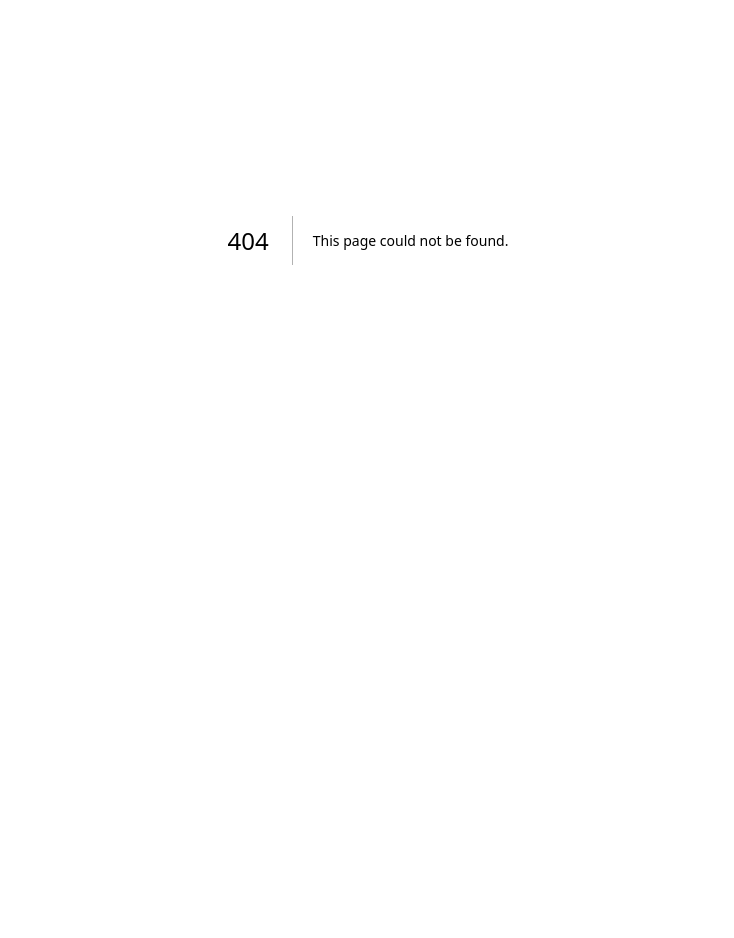
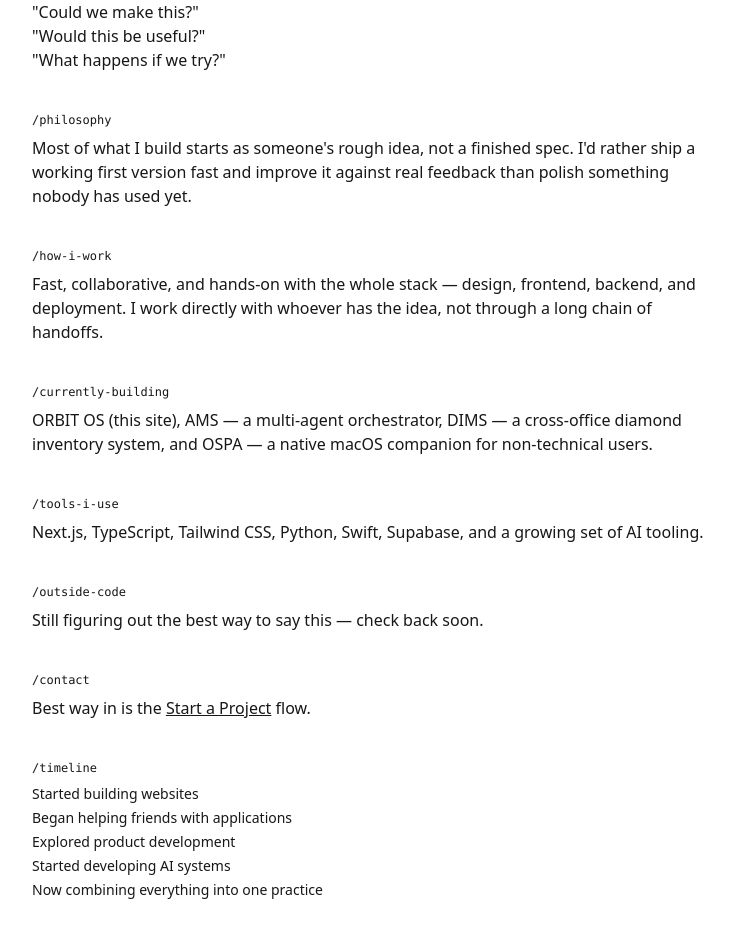
Before and after one commit to viralfaceless25-sketch/orbit-os, a Next.js app: page /readme in a window 1280 px wide. Before the commit this address had no page. Shown: the part 160-1098 px from the top of the page, without its empty margins (272-1006 px from the left). Before the commit the page ends 800 px from the top, so only its background shows below. Built offline with nearby package versions, Linux system fonts and the light colour scheme.

Commit message:
feat: add README/About page

```diff
--- /dev/null
+++ b/app/readme/page.tsx
@@ -0,0 +1,100 @@
+export default function ReadmePage() {
+  const sections = [
+    {
+      id: "about",
+      body: (
+        <>
+          <p># Hello</p>
+          <p className="mt-2">
+            I&apos;m Keyush Patel, a developer and product builder. I work across websites, AI
+            systems, product prototypes, and experiments that begin with questions like:
+          </p>
+          <p className="mt-2">&quot;Could we make this?&quot;</p>
+          <p>&quot;Would this be useful?&quot;</p>
+          <p>&quot;What happens if we try?&quot;</p>
+        </>
+      ),
+    },
+    {
+      id: "philosophy",
+      body: (
+        <p>
+          Most of what I build starts as someone&apos;s rough idea, not a finished spec. I&apos;d
+          rather ship a working first version fast and improve it against real feedback than
+          polish something nobody has used yet.
+        </p>
+      ),
+    },
+    {
+      id: "how-i-work",
+      body: (
+        <p>
+          Fast, collaborative, and hands-on with the whole stack — design, frontend, backend,
+          and deployment. I work directly with whoever has the idea, not through a long chain of
+          handoffs.
+        </p>
+      ),
+    },
+    {
+      id: "currently-building",
+      body: (
+        <p>
+          ORBIT OS (this site), AMS — a multi-agent orchestrator, DIMS — a cross-office diamond
+          inventory system, and OSPA — a native macOS companion for non-technical users.
+        </p>
+      ),
+    },
+    {
+      id: "tools-i-use",
+      body: (
+        <p>
+          Next.js, TypeScript, Tailwind CSS, Python, Swift, Supabase, and a growing set of AI
+          tooling.
+        </p>
+      ),
+    },
+    {
+      id: "outside-code",
+      body: <p>Still figuring out the best way to say this — check back soon.</p>,
+    },
+    {
+      id: "contact",
+      body: (
+        <p>
+          Best way in is the{" "}
+          <a href="/start-a-project" className="underline">
+            Start a Project
+          </a>{" "}
+          flow.
+        </p>
+      ),
+    },
+  ];
+
+  const timeline = [
+    "Started building websites",
+    "Began helping friends with applications",
+    "Explored product development",
+    "Started developing AI systems",
+    "Now combining everything into one practice",
+  ];
+
+  return (
+    <div className="mx-auto max-w-2xl space-y-10 py-12 font-mono text-sm">
+      {sections.map((s) => (
+        <section key={s.id}>
+          <p className="mb-2 text-xs text-[--color-text-dim]">/{s.id}</p>
+          <div className="font-sans text-base">{s.body}</div>
+        </section>
+      ))}
+      <section>
+        <p className="mb-2 text-xs text-[--color-text-dim]">/timeline</p>
+        <ul className="space-y-1 font-sans">
+          {timeline.map((t) => (
+            <li key={t}>{t}</li>
+          ))}
+        </ul>
+      </section>
+    </div>
+  );
+}
```
Also changed, not shown: 1 other file (tests, documents, lock files or other folders).
